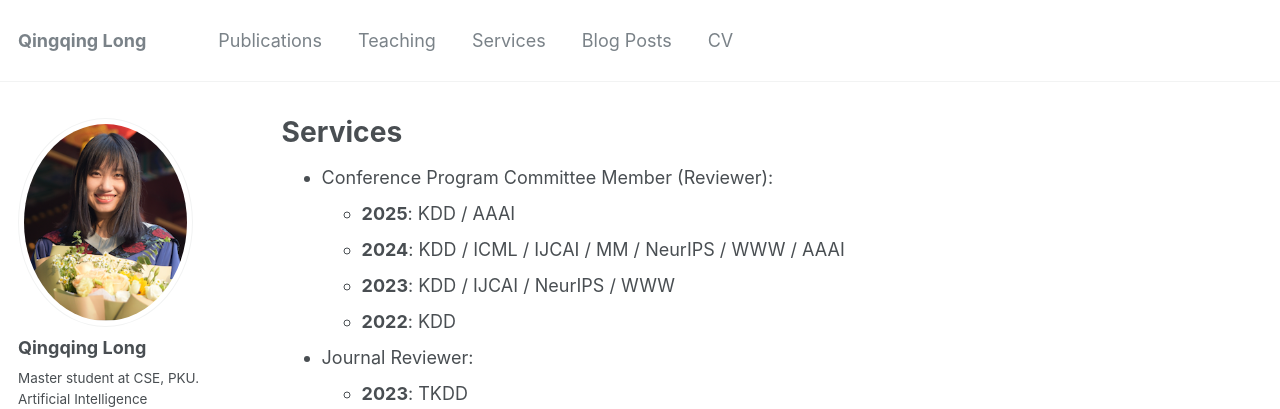
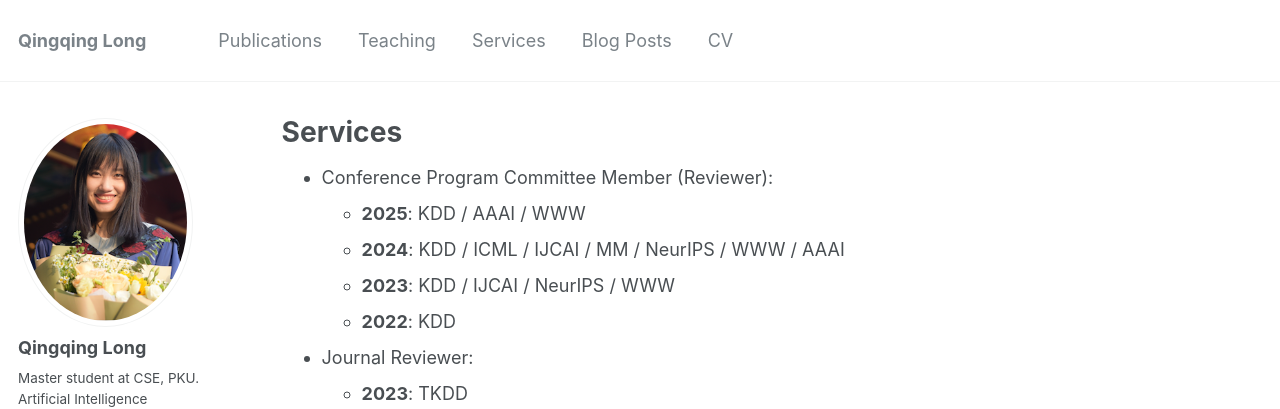
Before and after one commit to YimiAChack/YimiAChack.github.io, a Jekyll site: the page built from _pages/services.md, in a window 1280 px wide. Shown: the top 409 px of the page. Built offline with Jekyll 4.4.1, drawn with Linux system fonts in a browser that asks for light colours.

Commit message:
Update services.md

```diff
--- a/_pages/services.md
+++ b/_pages/services.md
@@ -8,7 +8,7 @@ author_profile: true
 {% include base_path %}
 
 - Conference Program Committee Member (Reviewer):
-    - **2025**: KDD / AAAI
+    - **2025**: KDD / AAAI / WWW
     - **2024**: KDD / ICML / IJCAI / MM / NeurIPS / WWW / AAAI
     - **2023**: KDD / IJCAI / NeurIPS / WWW
     - **2022**: KDD
```
